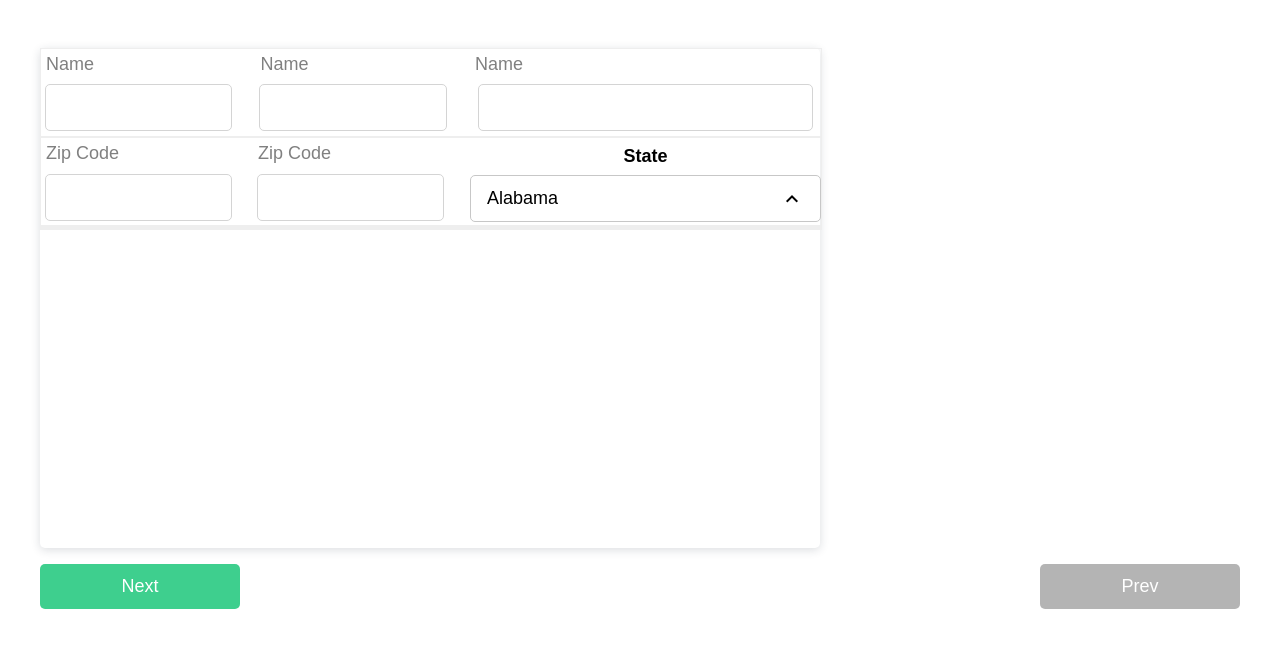
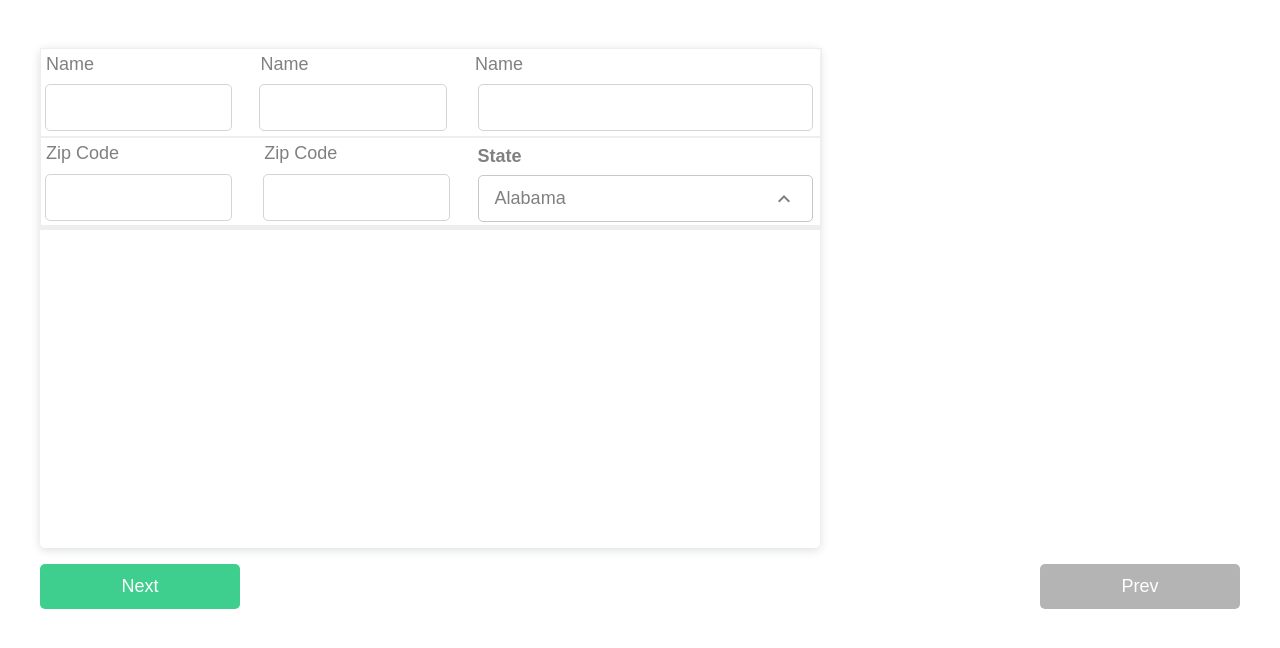
Before and after one commit to ariannargesi/StickerShop, a React (Create React App) app: page /checkout in a window 1280 px wide. Shown: the top 648 px of the page. Built offline with nearby package versions, Linux system fonts and the light colour scheme.

Commit message:
i dont know

```diff
--- a/src/layouts/Checkout/ShippingInfo/ShippingInfo.scss
+++ b/src/layouts/Checkout/ShippingInfo/ShippingInfo.scss
@@ -3,6 +3,11 @@
   margin-top: 3rem;
   display: flex;
   justify-content: space-between;
+  .dropdown {
+    text-align: left!important;
+    color: gray;
+    font-weight: 200;
+  }
   .order-info {
     width: 65%;
     box-shadow: 0 2px 10px rgba(31,45,61,.16);
--- a/src/layouts/Checkout/ShippingInfo/index.js
+++ b/src/layouts/Checkout/ShippingInfo/index.js
@@ -25,7 +25,7 @@ const ShippingInfo = () => {
                     <div style={{width: "25%"}}>
                         <Input type={"text"} name={"Zip Code"}/>
                     </div>
-                    <div style={{width: "45%", paddingLeft: "5px"}}>
+                    <div style={{width: "43%", marginRight: "8px"}}>
                         <Dropdown items={statesList}  title={"State"} current={statesList[0]} />
                     </div>
                 </div>
```
